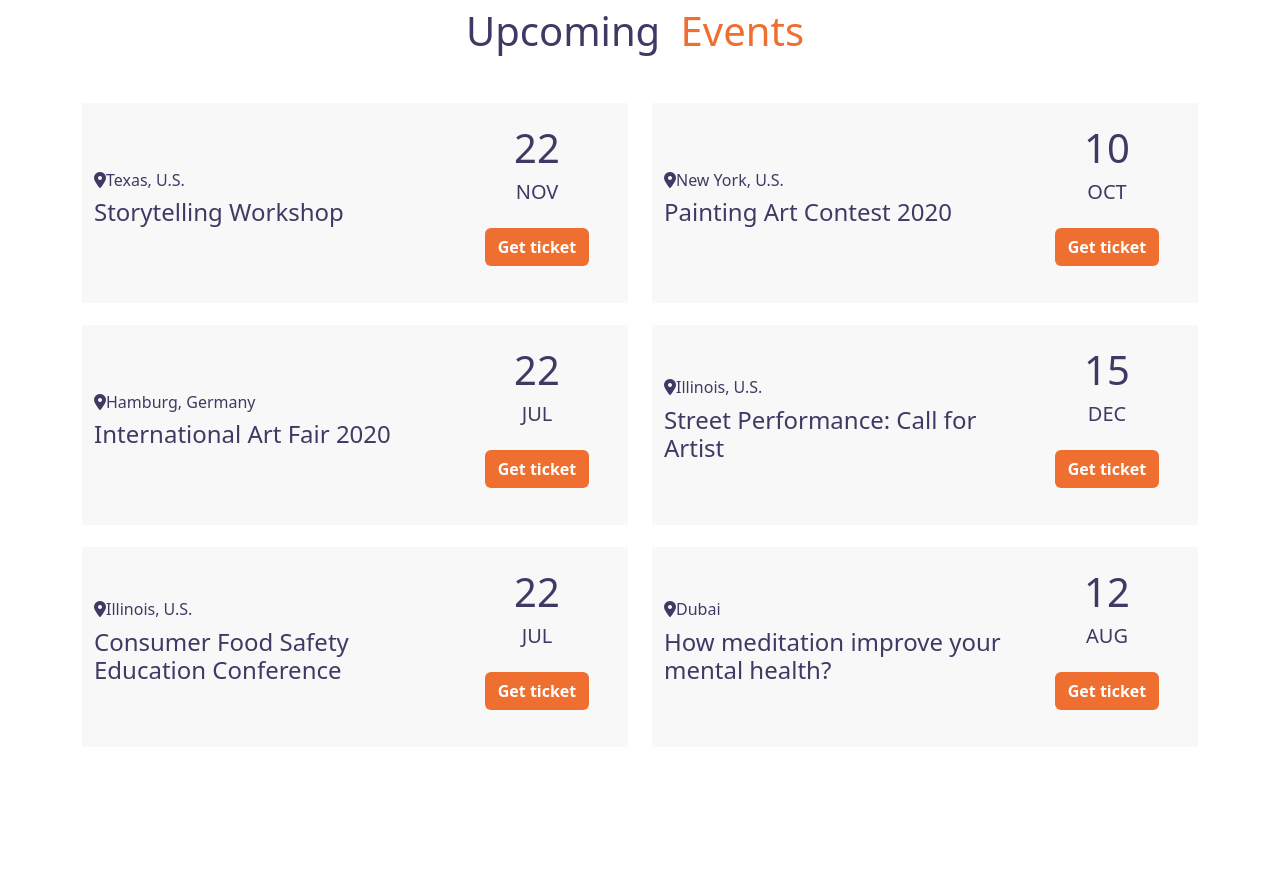
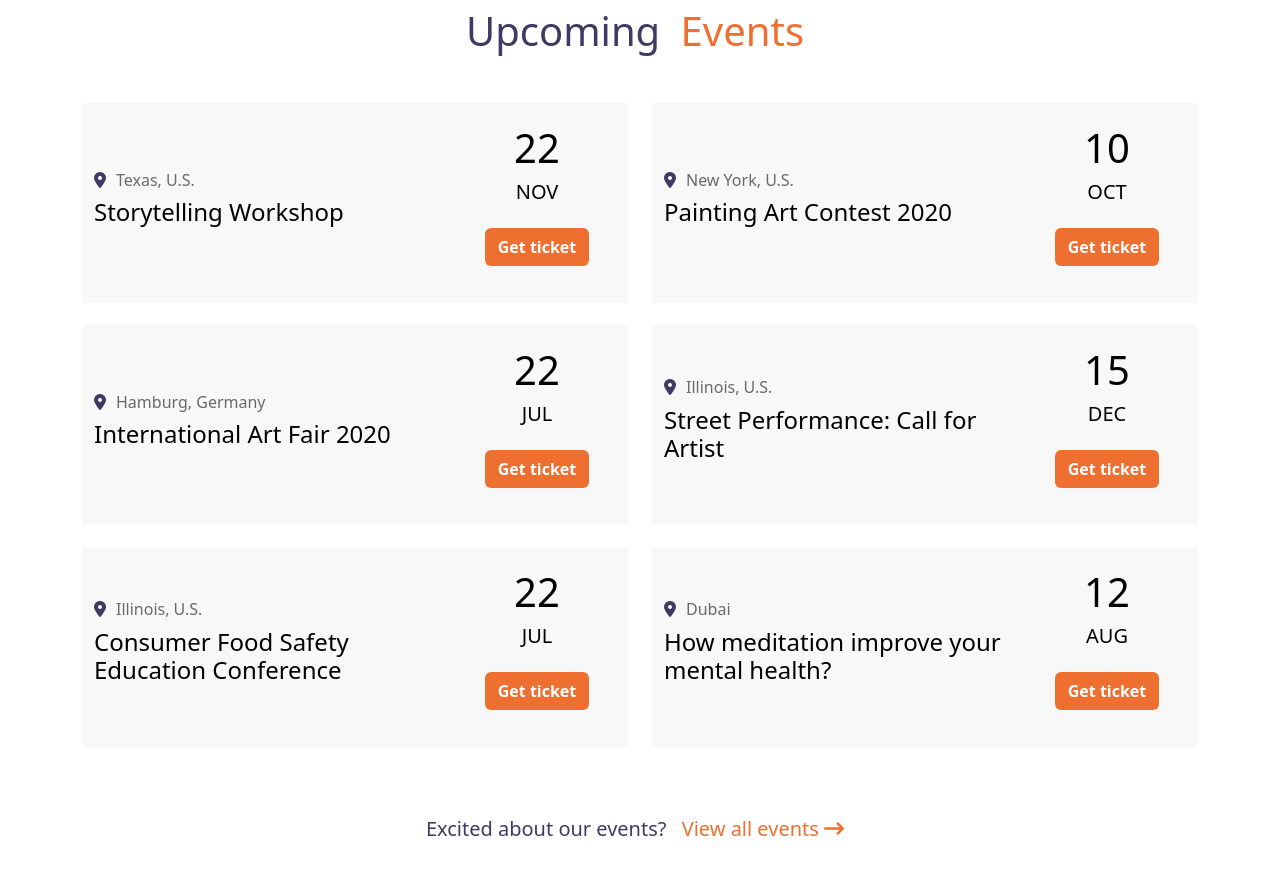
Before and after one commit to VincenzoDiMasi/proj-html-vuejs, a Vue app: page / in a window 1280 px wide. Shown: the part 4420-5294 px from the top of the page. Before the commit the page ends 5219 px from the top, so only its background shows below. Built offline with nearby package versions, Linux system fonts and the light colour scheme.

Commit message:
Add c2a events section

```diff
--- a/src/components/AppMain.vue
+++ b/src/components/AppMain.vue
@@ -319,6 +319,8 @@ export default {
       <div  class="row row-cols-2">
        <CardEvents v-for="card in cardsEvent" :card="card" :key="card.id"></CardEvents>
       </div>
+
+      <h5 class="my-5">Excited about our events? <span ><a class="highlighted" href="#">View all events <i class="fa-solid fa-arrow-right-long txt-brnd"></i></a> </span></h5>
     </section>
   </main>
 </template>
@@ -489,6 +491,9 @@ export default {
 #events {
   margin-bottom: 30px;
 
+  .txt-brnd {
+    color: $brandColor;
+  }
 }
 
 </style>
--- a/src/components/CardEvents.vue
+++ b/src/components/CardEvents.vue
@@ -26,12 +26,12 @@ export default {
           <div class="container">
             <div class="row event-card">
               <div class="col-8 text-start">
-                <h6><i class="fa-solid fa-location-dot"></i>{{ card.gps }}</h6>
-                <h4>{{ card.name }}</h4>
+                <h6 class="grey-title"><i class="fa-solid fa-location-dot"></i>{{ card.gps }}</h6>
+                <h4 class="text-black">{{ card.name }}</h4>
               </div>
               <div class="col-4">
-                <h1>{{ card.day }}</h1>
-                <h5>{{ card.month }}</h5>
+                <h1 class="text-black">{{ card.day }}</h1>
+                <h5 class="text-black">{{ card.month }}</h5>
                 <a href="#" class="btn btn-green fw-bold my-3">{{ card.button }}</a>
 
 
@@ -51,7 +51,9 @@ export default {
   background-color: $bgSecondaryColor;
   margin-bottom: 22px;
 
-
+.fa-location-dot {
+        margin-right: 10px;
+    }
 
  }
 
@@ -63,5 +65,7 @@ export default {
       color: $bgMainColor;
       margin-left: 5px;
     }
+
+
 }
 </style>
```
